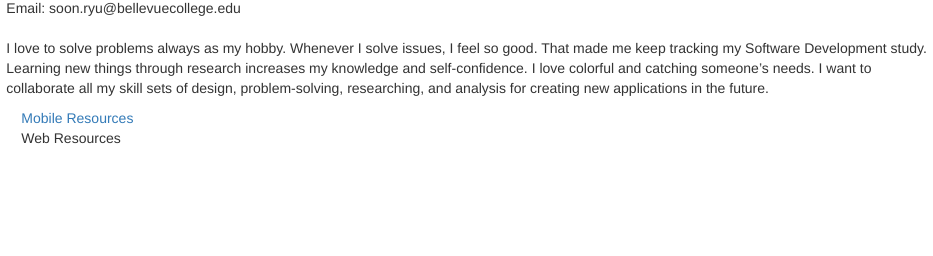
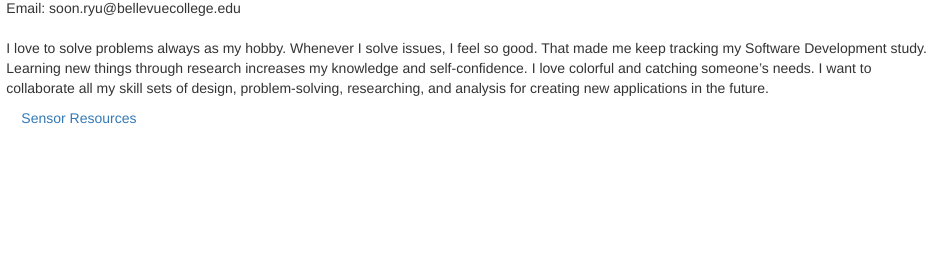
Before and after one commit to cherryis/resources, a plain HTML site: page index.html in a window 1280 px wide. Shown: the part 112-368 px from the top of the page, 347-1280 px from the left. Drawn offline with nearby package versions, Linux system fonts and the light colour scheme.

Commit message:
Add files via upload

```diff
--- a/index.html
+++ b/index.html
@@ -27,8 +27,7 @@ Whenever I solve issues, I feel so good. That made me keep tracking my Software
             </p>
             <div class="row-fluid">
                 <div class="col-sm-6 col-lg-6 hidden-sm hidden-md">
-                <a href="html/sensor_review.html">Mobile Resources</a></div>
-                <div class="col-sm-6 col-lg-6 hidden-sm hidden-md">Web Resources</div>
+                <a href="html/sensor_review.html">Sensor Resources</a></div>
             </div>
 
         </div>
```
